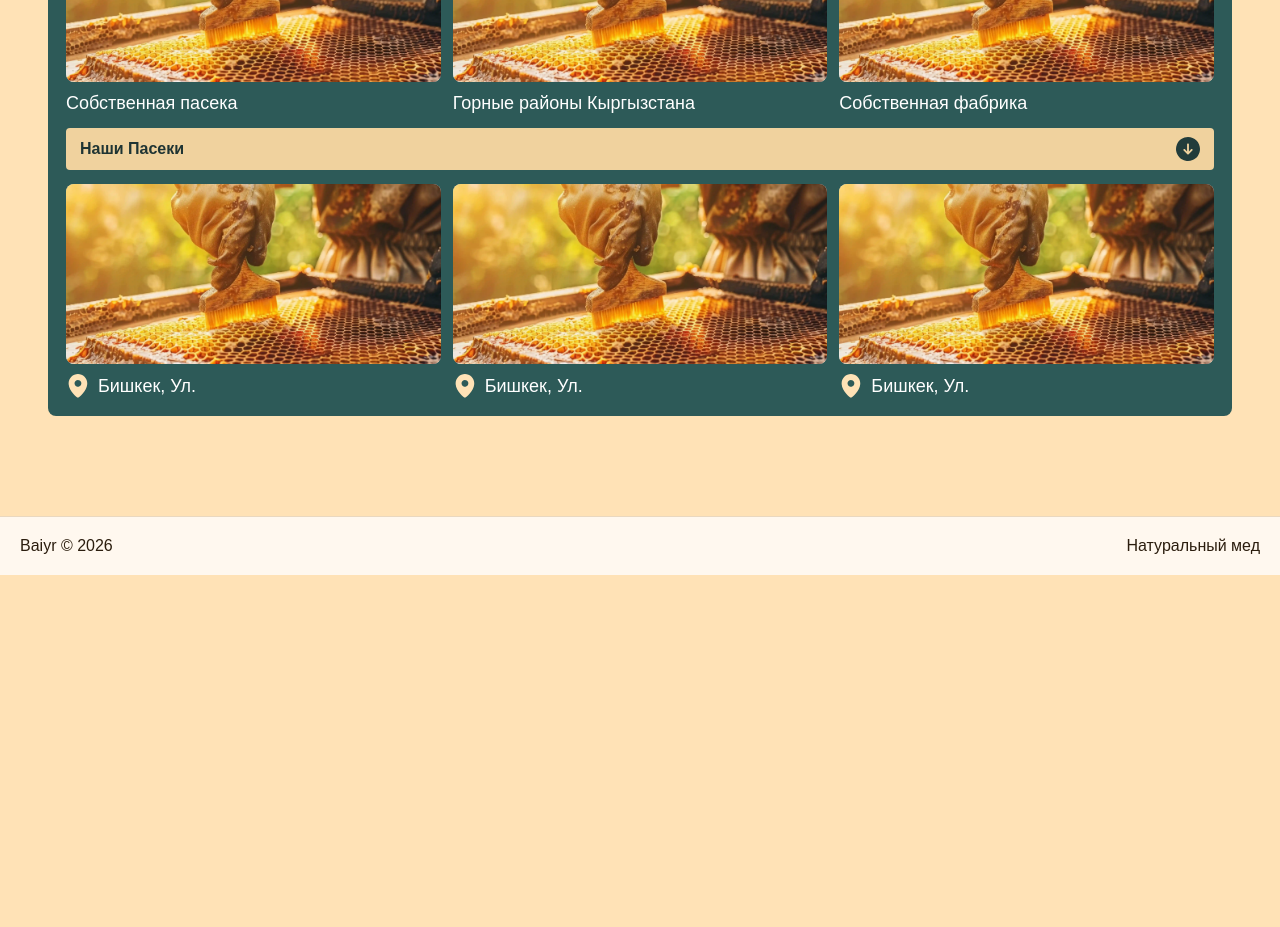
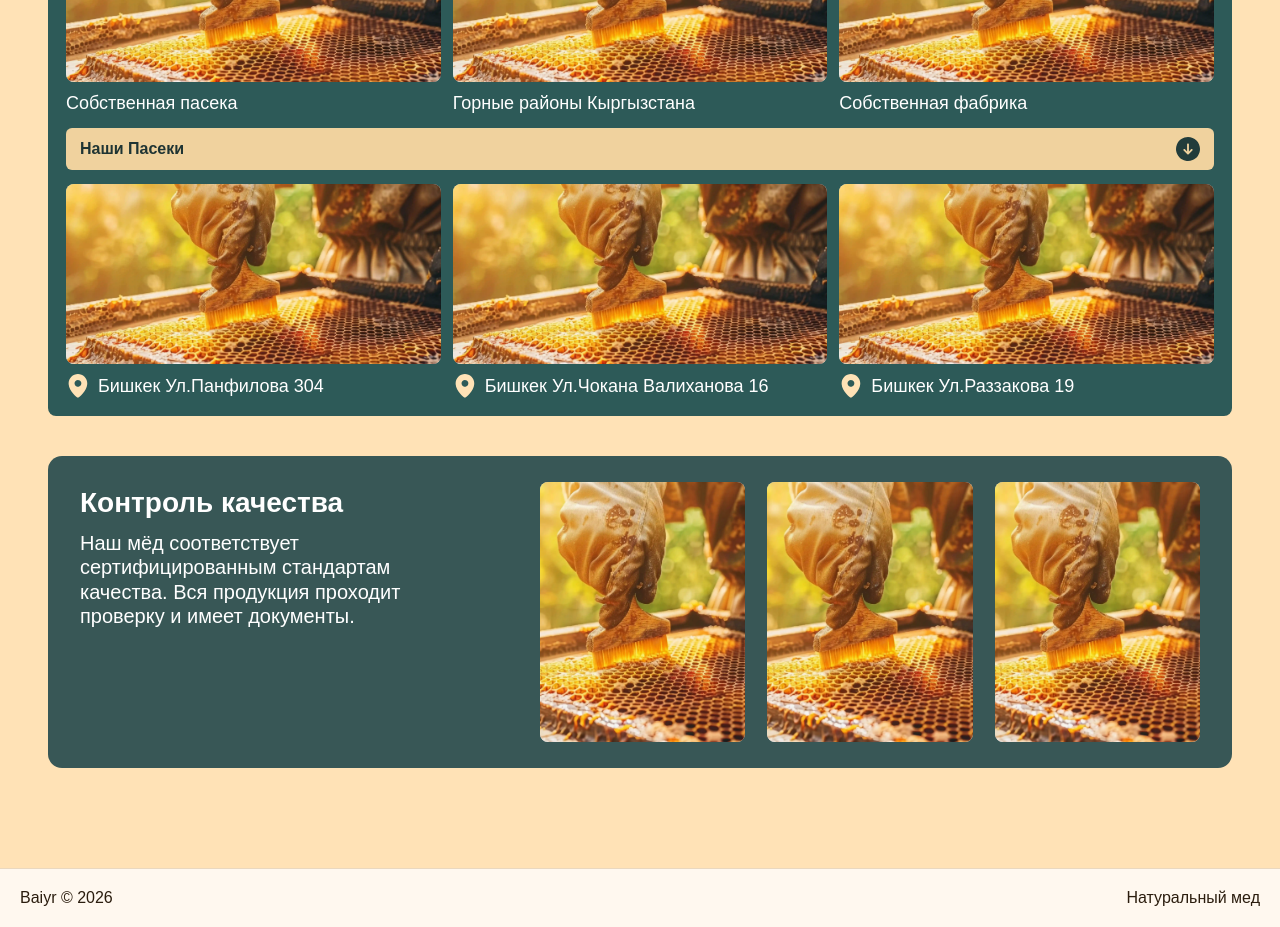
Before and after one commit to ElamanZ/baiyr, a Next.js app: page /about-us in a window 1280 px wide. Shown: the part 1140-2067 px from the top of the page. Before the commit the page ends 1715 px from the top, so only its background shows below. Built offline with nearby package versions, Linux system fonts and the light colour scheme.

Commit message:
feat: QualitySection

```diff
--- a/src/app/about-us/page.tsx
+++ b/src/app/about-us/page.tsx
@@ -1,5 +1,6 @@
 import styles from "./page.module.css";
 import AboutHero from "@/components/about/AboutHero/AboutHero";
+import QualitySection from "@/components/about/QualitySection/QualitySection";
 import WholesaleSection from "@/components/about/WholesaleSection/WholesaleSection";
 import WhyChooseSection from "@/components/about/WhyChooseSection/WhyChooseSection";
 
@@ -10,6 +11,7 @@ export default function AboutPage() {
       <div className={styles.content}>
         <WholesaleSection />
         <WhyChooseSection />
+        <QualitySection />
       </div>
     </div>
   );
--- /dev/null
+++ b/src/components/about/QualitySection/QualitySection.module.css
@@ -0,0 +1,122 @@
+.section {
+  display: grid;
+  grid-template-columns: minmax(260px, 0.95fr) minmax(0, 1.45fr);
+  gap: 28px;
+  align-items: stretch;
+  border-radius: 14px;
+  background: #385756;
+  padding: 26px 32px;
+}
+
+.textBlock {
+  display: flex;
+  flex-direction: column;
+  justify-content: flex-start;
+  padding-top: 6px;
+}
+
+.textBlock h2 {
+  margin-bottom: 12px;
+  color: #ffffff;
+  font-size: 28px;
+  line-height: 1.1;
+  font-weight: 800;
+}
+
+.textBlock p {
+  max-width: 360px;
+  color: #ffffff;
+  font-size: 20px;
+  line-height: 1.22;
+  font-weight: 500;
+}
+
+.imagesGrid {
+  display: grid;
+  grid-template-columns: repeat(3, minmax(0, 1fr));
+  gap: 22px;
+  align-items: stretch;
+}
+
+.imageWrap {
+  position: relative;
+  min-height: 260px;
+  border-radius: 8px;
+  overflow: hidden;
+  background: #cfcfcf;
+}
+
+.image {
+  object-fit: cover;
+}
+
+@media (max-width: 1200px) {
+  .section {
+    grid-template-columns: minmax(240px, 0.9fr) minmax(0, 1.4fr);
+    gap: 22px;
+    padding: 22px 24px;
+  }
+
+  .imagesGrid {
+    gap: 16px;
+  }
+
+  .imageWrap {
+    min-height: 200px;
+  }
+}
+
+@media (max-width: 900px) {
+  .section {
+    grid-template-columns: 1fr;
+  }
+
+  .textBlock p {
+    max-width: 100%;
+  }
+
+  .imagesGrid {
+    grid-template-columns: repeat(3, minmax(0, 1fr));
+  }
+
+  .textBlock h2 {
+    font-size: 24px;
+  }
+
+}
+
+@media (max-width: 768px) {
+  .section {
+    padding: 18px 16px;
+    gap: 18px;
+  }
+
+
+    .textBlock h2 {
+    font-size: 22px;
+    }
+
+    .textBlock p {
+    font-size: 18px;
+    }
+
+  .imagesGrid {
+    gap: 12px;
+  }
+
+  .imageWrap {
+    min-height: 180px;
+  }
+}
+
+@media (max-width: 560px) {
+  .imagesGrid {
+    grid-template-columns: 1fr;
+  }
+
+  .imageWrap {
+    min-height: 180px;
+  }
+
+
+}
--- /dev/null
+++ b/src/components/about/QualitySection/QualitySection.tsx
@@ -0,0 +1,47 @@
+import Image from "next/image";
+import styles from "./QualitySection.module.css";
+import aboutHero from "@/assets/images/AboutHero.webp";
+
+export default function QualitySection() {
+  return (
+    <section className={styles.section}>
+      <div className={styles.textBlock}>
+        <h2>Контроль качества</h2>
+        <p>
+          Наш мёд соответствует сертифицированным стандартам качества. Вся
+          продукция проходит проверку и имеет документы.
+        </p>
+      </div>
+
+      <div className={styles.imagesGrid}>
+        <div className={styles.imageWrap}>
+          <Image
+            src={aboutHero}
+            alt={`Контроль качества Baiyr2`}
+            fill
+            sizes="(max-width: 768px) 100vw, 20vw"
+            className={styles.image}
+          />
+        </div>
+        <div className={styles.imageWrap}>
+          <Image
+            src={aboutHero}
+            alt={`Контроль качества Baiyr2`}
+            fill
+            sizes="(max-width: 768px) 100vw, 20vw"
+            className={styles.image}
+          />
+        </div>
+        <div className={styles.imageWrap}>
+          <Image
+            src={aboutHero}
+            alt={`Контроль качества Baiyr2`}
+            fill
+            sizes="(max-width: 768px) 100vw, 20vw"
+            className={styles.image}
+          />
+        </div>
+      </div>
+    </section>
+  );
+}
--- a/src/components/about/WholesaleSection/WholesaleSection.module.css
+++ b/src/components/about/WholesaleSection/WholesaleSection.module.css
@@ -30,7 +30,7 @@
 .content h2 {
   margin-bottom: 12px;
   color: #244947;
-  font-size: 24px;
+  font-size: 28px;
   line-height: 1.1;
   font-weight: 800;
 }
@@ -75,7 +75,7 @@
   }
 
   .content h2 {
-    font-size: 22px;
+    font-size: 24px;
   }
 
   .content p {
@@ -93,7 +93,7 @@
   }
 
   .content h2 {
-    font-size: 20px;
+    font-size: 22px;
   }
 
   .content p {
--- a/src/components/about/WhyChooseSection/WhyChooseSection.module.css
+++ b/src/components/about/WhyChooseSection/WhyChooseSection.module.css
@@ -55,7 +55,7 @@
   min-height: 42px;
   margin-bottom: 14px;
   padding: 8px 14px;
-  border-radius: 4px;
+  border-radius: 6px;
   background: #f0d29e;
   color: #1f3433;
   display: flex;
--- a/src/components/about/WhyChooseSection/WhyChooseSection.tsx
+++ b/src/components/about/WhyChooseSection/WhyChooseSection.tsx
@@ -10,7 +10,11 @@ const topCards = [
   "Собственная фабрика",
 ];
 
-const locationCards = ["Бишкек, Ул.", "Бишкек, Ул.", "Бишкек, Ул."];
+const locationCards = [
+  "Бишкек Ул.Панфилова 304",
+  "Бишкек Ул.Чокана Валиханова 16",
+  "Бишкек Ул.Раззакова 19",
+];
 
 export default function WhyChooseSection() {
   return (
```
